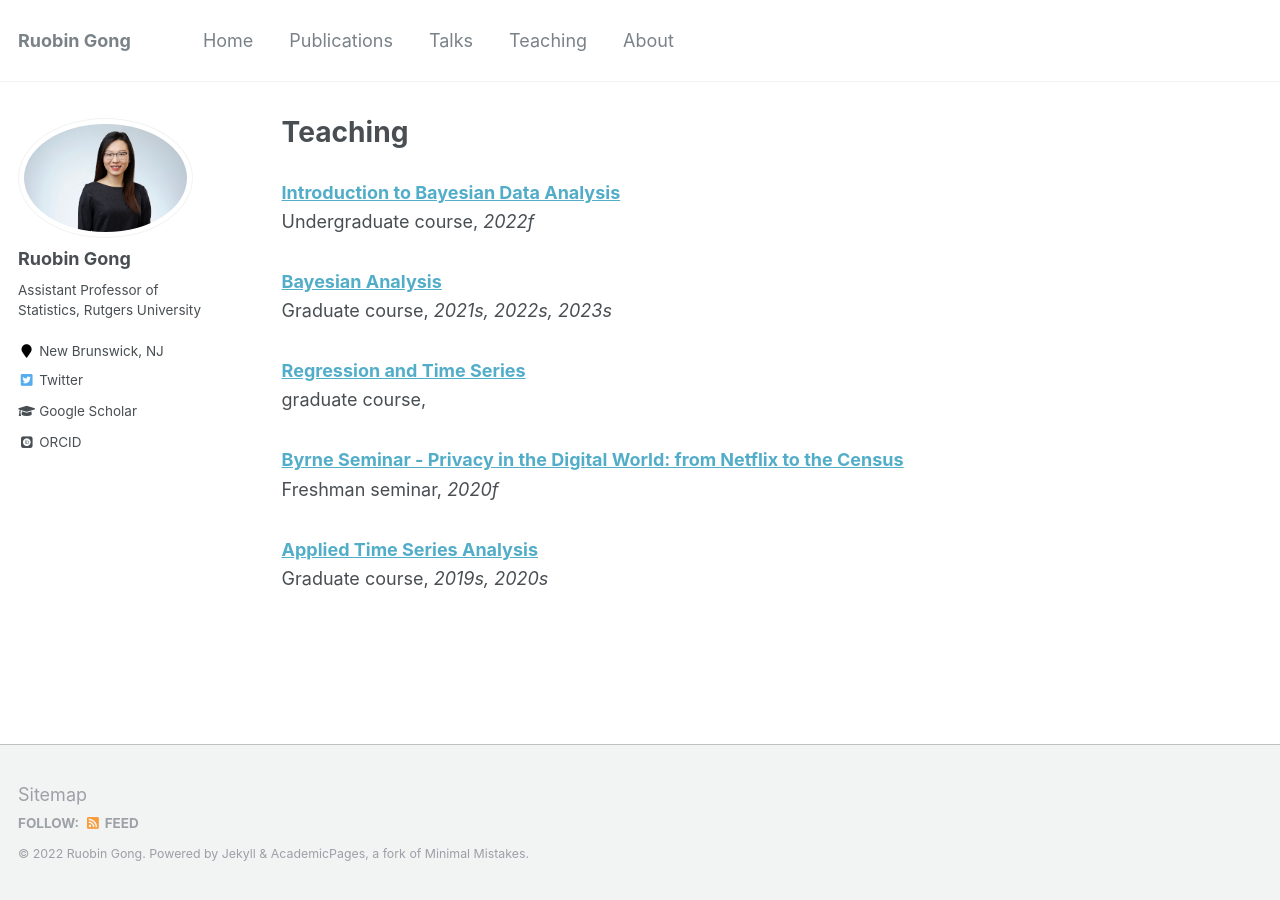
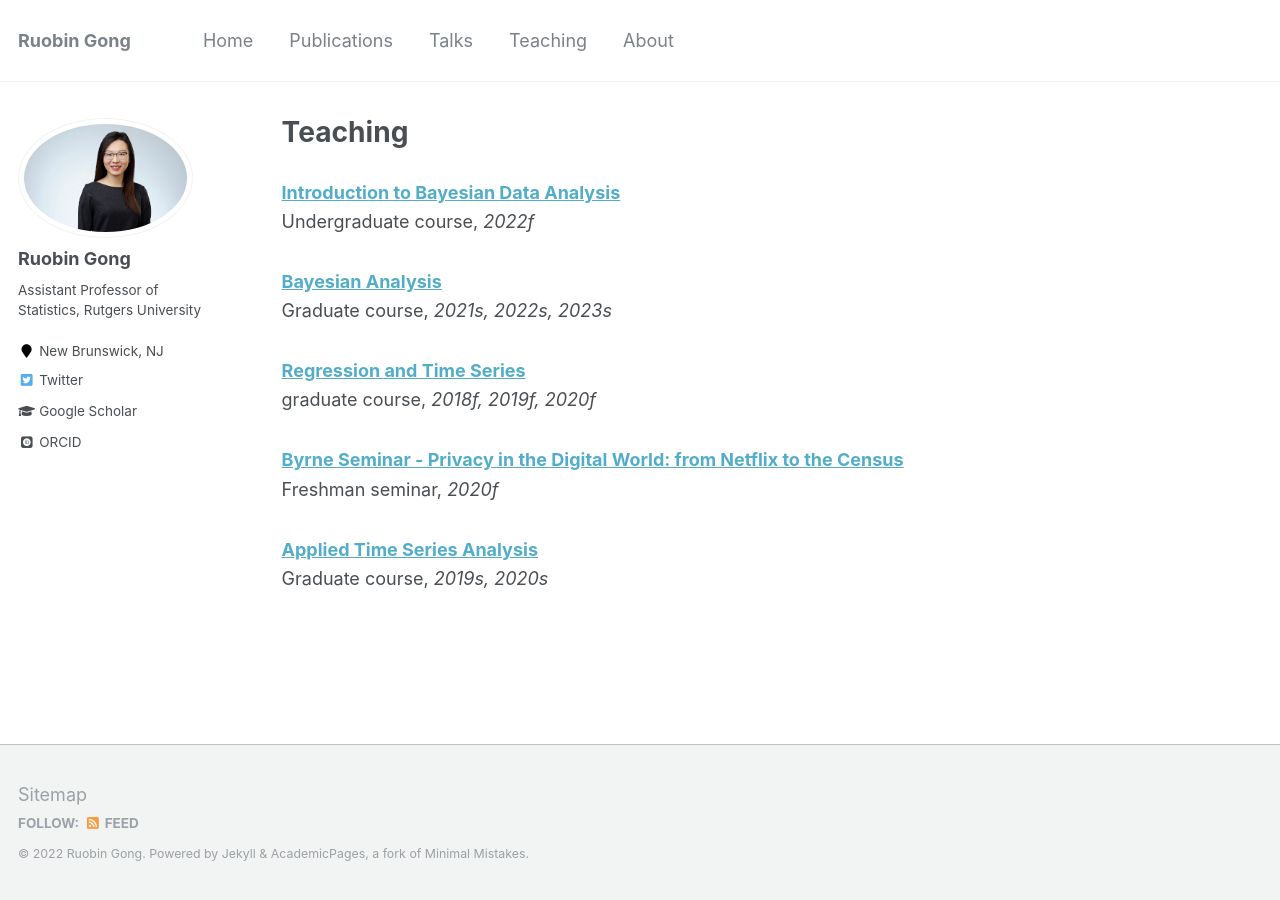
Before and after one commit to RuobinGong/RuobinGong.github.io, a Jekyll site: the page built from _pages/teaching.html, in a window 1280 px wide. Built offline with Jekyll 4.4.1, drawn with Linux system fonts in a browser that asks for light colours; some web fonts are replaced.

Commit message:
Update msds596.md

```diff
--- a/_teaching/msds596.md
+++ b/_teaching/msds596.md
@@ -5,6 +5,7 @@ type: "graduate course"
 permalink: /teaching/msds596
 venue: "Rutgers University"
 date: 2020-09-01
+semester: "2018f, 2019f, 2020f"
 location: "New Brunswick, NJ, USA"
 
 ---
```
